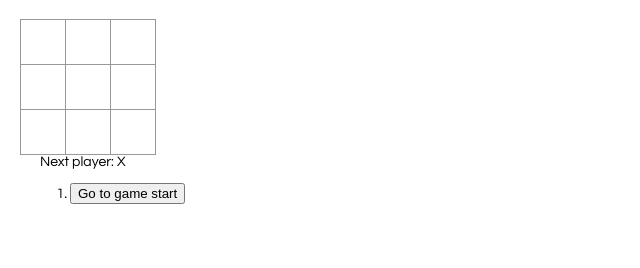
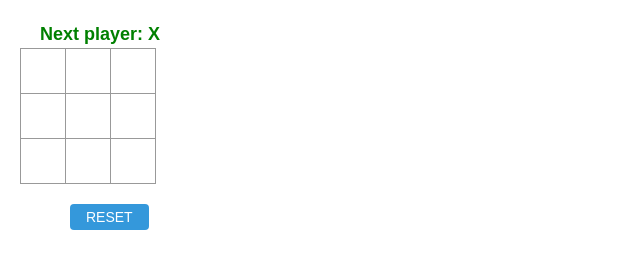
Before and after one commit to 88pawankumarjha/boylazy-tic-tac-toe, a React app: page / in a window 1280 px wide. Shown: the whole page, without its empty margins (0-640 px from the left). Built offline with nearby package versions, Linux system fonts and the light colour scheme.

Commit message:
UI Changes

```diff
--- a/index.js
+++ b/index.js
@@ -53,7 +53,7 @@ class Board extends React.Component {
 
   render() {
     return (
-      <div>
+      <div className="board__box">
         <div className="board-row">
           {this.renderSquare(0)}
           {this.renderSquare(1)}
@@ -119,9 +119,9 @@ const history = this.state.history.slice(0, this.state.stepNumber + 1);
   render() {
 
 
-    let className = '';
+    let classNameCustom = '';
     if (this.state.hideHistoryDiv) {
-      className = 'hideHistoryDiv';
+      classNameCustom = 'hideHistoryDiv';
     }
 
     const history = this.state.history;
@@ -131,16 +131,16 @@ const history = this.state.history.slice(0, this.state.stepNumber + 1);
     const moves = history.map((step, move) => {
       const desc = move ?
         'Go to move #' + move :
-        'Go to game start';
+        'RESET';
       return (
 
 
 
         <div key={move}
-    className = {className}
+    className = {classNameCustom}
     >
-        <li key={move}>
-          <button onClick={() => this.jumpTo(move)}>{desc}</button>
+        <li className="list" key={move}>
+          <button className="btn" onClick={() => this.jumpTo(move)}>{desc}</button>
         </li>
         </div>
       );
@@ -154,6 +154,9 @@ const history = this.state.history.slice(0, this.state.stepNumber + 1);
     }
     return (
       <div className="game">
+      <div className="game-info">
+        <div>{status}</div>
+        </div>
         <div className="game-board">
           <Board
             squares={current.squares}
@@ -161,7 +164,6 @@ const history = this.state.history.slice(0, this.state.stepNumber + 1);
           />
         </div>
         <div className="game-info">
-          <div>{status}</div>
           <ol>{moves}</ol>
         </div>
       </div>
--- a/style.css
+++ b/style.css
@@ -52,3 +52,39 @@ ol, ul {
 .game-info {
   margin-left: 20px;
 }
+
+
+/*
+* src/styles/board.css
+*/
+.game-info {
+  margin-top: 8px;
+  color: green;
+  /* margin-bottom: 8px; */
+  font: 700 18px / 1.618 sans-serif;
+  /* list-style-type: none; */
+}
+
+.list{
+    list-style-type: none;
+}
+
+/*
+* src/styles/buttons.css
+*/
+/* Buttons */
+.btn {
+  padding: 5px 16px;
+  /* margin-top: 18px; */
+  font-size: 14px;
+  color: #fff;
+  background-color: #3498db;
+  border: 0;
+  border-radius: 4px;
+  cursor: pointer;
+  transition: background-color .25s ease-in-out;
+}
+
+.btn:hover {
+  background-color: #2980b9;
+}
```
